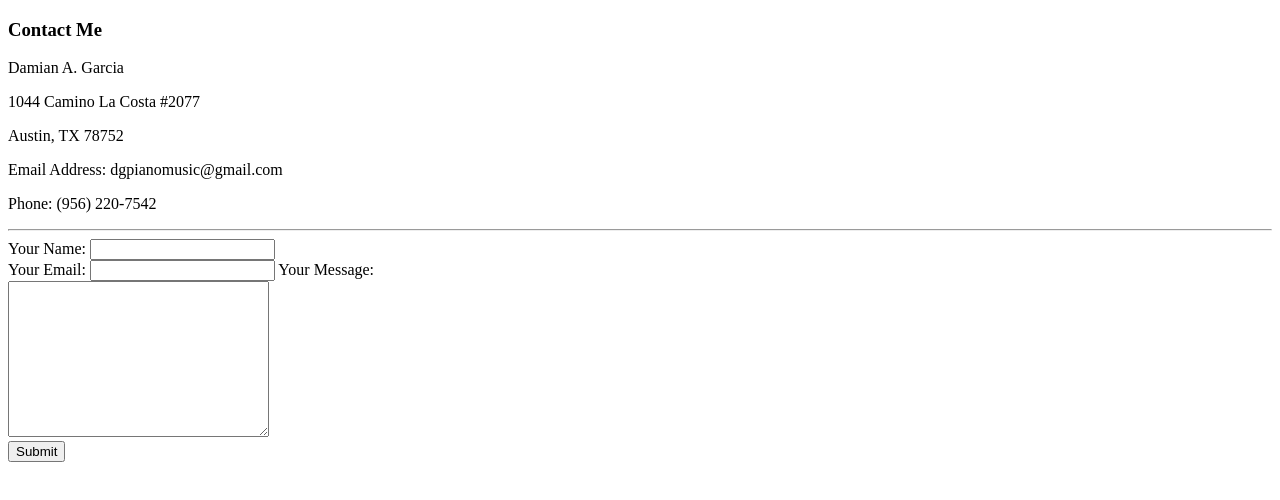
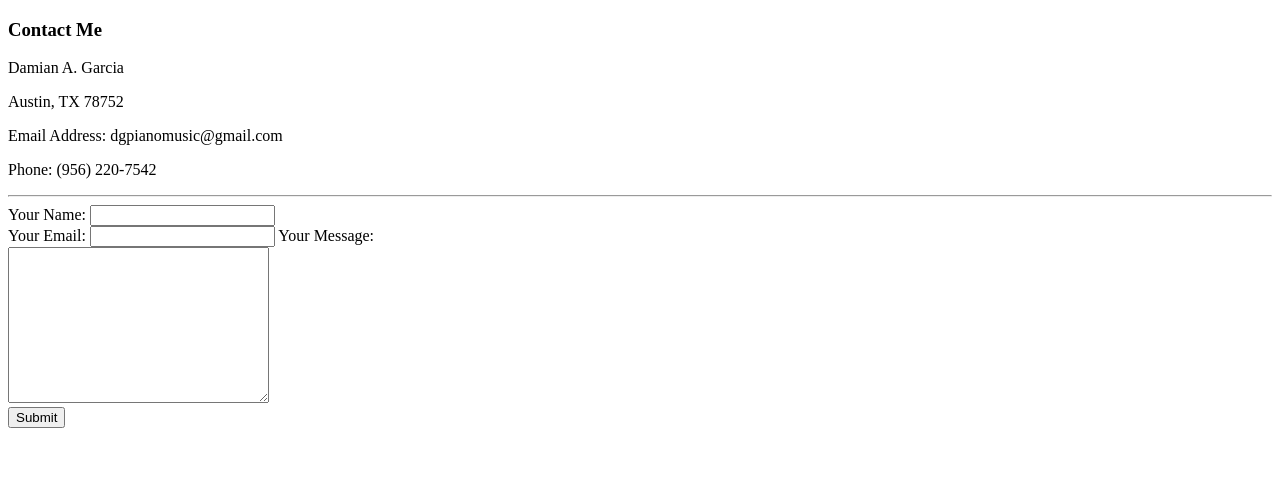
Before and after one commit to dgpianomusic/cv, a plain HTML site: page contact.html in a window 1280 px wide. Drawn offline with Linux system fonts and the light colour scheme.

Commit message:
Update contact.html

```diff
--- a/contact.html
+++ b/contact.html
@@ -9,7 +9,7 @@
     <body>
         <h3>Contact Me</h3>
             <p>Damian A. Garcia</p>
-            <p>1044 Camino La Costa #2077</p>
+            <p></p>
             <p>Austin, TX 78752</p>
             <p>Email Address: dgpianomusic@gmail.com</p>
             <p>Phone: (956) 220-7542</p>
```
